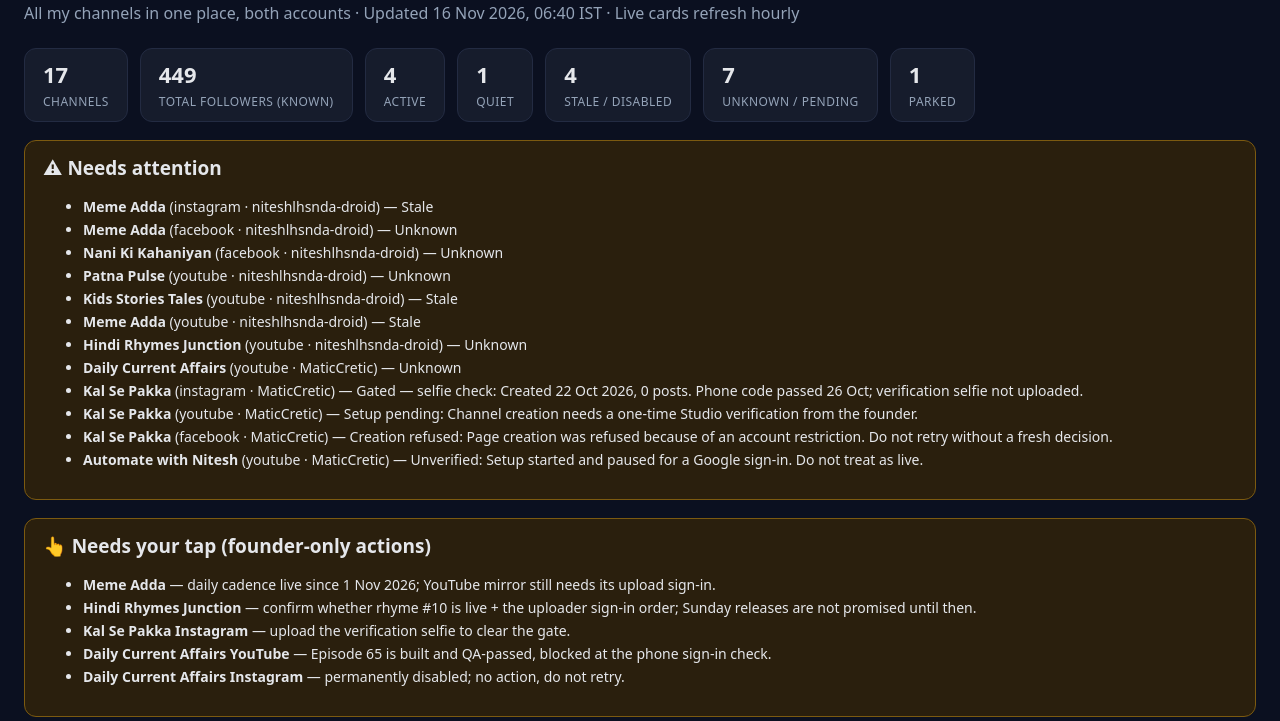
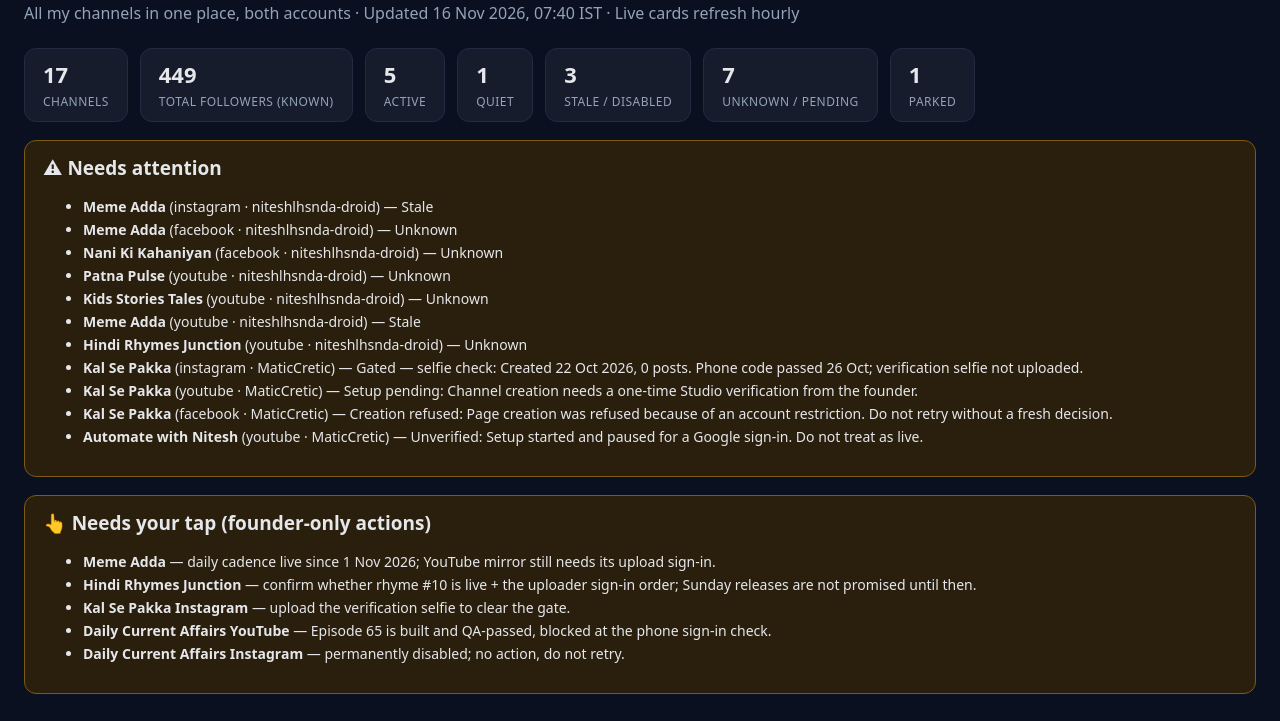
Before and after one commit to niteshlhsnda-droid/channel-status, a plain HTML site: page index.html in a window 1280 px wide. Shown: the part 62-783 px from the top of the page. Drawn offline with Linux system fonts and the light colour scheme.

Commit message:
Channel status update: index.html

```diff
--- a/index.html
+++ b/index.html
@@ -19,15 +19,15 @@ a{color:#7fb3ff;text-decoration:none} .visit{display:inline-block;margin-top:12p
 .attn{background:#2a1f0d;border:1px solid #7c5a10;border-radius:12px;padding:14px 18px;margin:18px 0}
 .attn h3{margin:0 0 8px} .attn li{margin:4px 0;font-size:14px}
 </style></head><body>
-<h1>📡 Channel Status</h1><p class="sub">All my channels in one place, both accounts · Updated 16 Nov 2026, 06:40 IST · Live cards refresh hourly</p>
+<h1>📡 Channel Status</h1><p class="sub">All my channels in one place, both accounts · Updated 16 Nov 2026, 07:40 IST · Live cards refresh hourly</p>
 <div class="summary"><div class="stat"><b>17</b><span>Channels</span></div>
 <div class="stat"><b>449</b><span>Total followers (known)</span></div>
-<div class="stat"><b>4</b><span>Active</span></div>
+<div class="stat"><b>5</b><span>Active</span></div>
 <div class="stat"><b>1</b><span>Quiet</span></div>
-<div class="stat"><b>4</b><span>Stale / disabled</span></div>
+<div class="stat"><b>3</b><span>Stale / disabled</span></div>
 <div class="stat"><b>7</b><span>Unknown / pending</span></div>
 <div class="stat"><b>1</b><span>Parked</span></div></div>
-<div class="attn"><h3>⚠ Needs attention</h3><ul><li><b>Meme Adda</b> (instagram · niteshlhsnda-droid) — Stale</li><li><b>Meme Adda</b> (facebook · niteshlhsnda-droid) — Unknown</li><li><b>Nani Ki Kahaniyan</b> (facebook · niteshlhsnda-droid) — Unknown</li><li><b>Patna Pulse</b> (youtube · niteshlhsnda-droid) — Unknown</li><li><b>Kids Stories Tales</b> (youtube · niteshlhsnda-droid) — Stale</li><li><b>Meme Adda</b> (youtube · niteshlhsnda-droid) — Stale</li><li><b>Hindi Rhymes Junction</b> (youtube · niteshlhsnda-droid) — Unknown</li><li><b>Daily Current Affairs</b> (youtube · MaticCretic) — Unknown</li><li><b>Kal Se Pakka</b> (instagram · MaticCretic) — Gated — selfie check: Created 22 Oct 2026, 0 posts. Phone code passed 26 Oct; verification selfie not uploaded.</li><li><b>Kal Se Pakka</b> (youtube · MaticCretic) — Setup pending: Channel creation needs a one-time Studio verification from the founder.</li><li><b>Kal Se Pakka</b> (facebook · MaticCretic) — Creation refused: Page creation was refused because of an account restriction. Do not retry without a fresh decision.</li><li><b>Automate with Nitesh</b> (youtube · MaticCretic) — Unverified: Setup started and paused for a Google sign-in. Do not treat as live.</li></ul></div>
+<div class="attn"><h3>⚠ Needs attention</h3><ul><li><b>Meme Adda</b> (instagram · niteshlhsnda-droid) — Stale</li><li><b>Meme Adda</b> (facebook · niteshlhsnda-droid) — Unknown</li><li><b>Nani Ki Kahaniyan</b> (facebook · niteshlhsnda-droid) — Unknown</li><li><b>Patna Pulse</b> (youtube · niteshlhsnda-droid) — Unknown</li><li><b>Kids Stories Tales</b> (youtube · niteshlhsnda-droid) — Unknown</li><li><b>Meme Adda</b> (youtube · niteshlhsnda-droid) — Stale</li><li><b>Hindi Rhymes Junction</b> (youtube · niteshlhsnda-droid) — Unknown</li><li><b>Kal Se Pakka</b> (instagram · MaticCretic) — Gated — selfie check: Created 22 Oct 2026, 0 posts. Phone code passed 26 Oct; verification selfie not uploaded.</li><li><b>Kal Se Pakka</b> (youtube · MaticCretic) — Setup pending: Channel creation needs a one-time Studio verification from the founder.</li><li><b>Kal Se Pakka</b> (facebook · MaticCretic) — Creation refused: Page creation was refused because of an account restriction. Do not retry without a fresh decision.</li><li><b>Automate with Nitesh</b> (youtube · MaticCretic) — Unverified: Setup started and paused for a Google sign-in. Do not treat as live.</li></ul></div>
 <div class="attn"><h3>👆 Needs your tap (founder-only actions)</h3><ul>
 <li><b>Meme Adda</b> — daily cadence live since 1 Nov 2026; YouTube mirror still needs its upload sign-in.</li>
 <li><b>Hindi Rhymes Junction</b> — confirm whether rhyme #10 is live + the uploader sign-in order; Sunday releases are not promised until then.</li>
@@ -69,8 +69,8 @@ a{color:#7fb3ff;text-decoration:none} .visit{display:inline-block;margin-top:12p
 <div><span>Account</span><b>niteshlhsnda-droid</b></div><div><span>Email / login</span><b>niteshlhsnda@gmail.com</b></div><div><span>Posts, last 7 days</span><b>0</b></div><div><span>Latest post</span><b>No recent post found</b></div><div><span>Source</span><b>Live check</b></div>
 <a class="visit" href="https://www.youtube.com/channel/UCPVaivHE-SprfFlD-Yh7yBA">Open channel ↗</a></article><article class="card">
 <div class="top"><svg viewBox="0 0 24 24" width="26" height="26"><rect x="2" y="5" width="20" height="14" rx="3" fill="#ff0000"/><path d="M10 9.5v5l4.5-2.5z" fill="#fff"/></svg><div><h3>Kids Stories Tales</h3><p>@kids.stories.tales.official</p></div>
-<span class="badge" style="background:#ef4444">Stale</span></div>
-<div><span>Account</span><b>niteshlhsnda-droid</b></div><div><span>Email / login</span><b>niteshlhsnda@gmail.com ✓</b></div><div><span>Posts, last 7 days</span><b>0</b></div><div><span>Latest video</span><b>Teremok: The Little House in the Woods | Bedtime Story for Kids</b></div><div><span>Latest post</span><b>08 Nov 2026 · 7d ago <a href="https://www.youtube.com/watch?v=kpZEwDlssKY">open ↗</a></b></div><div><span>Source</span><b>Live check</b></div>
+<span class="badge" style="background:#94a3b8">Unknown</span></div>
+<div><span>Account</span><b>niteshlhsnda-droid</b></div><div><span>Email / login</span><b>niteshlhsnda@gmail.com ✓</b></div><div><span>Posts, last 7 days</span><b>0</b></div><div><span>Latest post</span><b>No recent post found</b></div><div><span>Source</span><b>Live check</b></div>
 <a class="visit" href="https://www.youtube.com/channel/UCXII5ks3ZuF9uawh8nBlozw">Open channel ↗</a></article><article class="card">
 <div class="top"><svg viewBox="0 0 24 24" width="26" height="26"><rect x="2" y="5" width="20" height="14" rx="3" fill="#ff0000"/><path d="M10 9.5v5l4.5-2.5z" fill="#fff"/></svg><div><h3>Meme Adda</h3><p>@memeaddaindia</p></div>
 <span class="badge" style="background:#ef4444">Stale</span></div>
@@ -93,8 +93,8 @@ a{color:#7fb3ff;text-decoration:none} .visit{display:inline-block;margin-top:12p
 <div><span>Account</span><b>MaticCretic</b></div><div><span>Email / login</span><b>Not on file</b></div><div><span>Latest post</span><b>No recent post found</b></div><div><span>Status note</span><b>Page creation was refused because of an account restriction. Do not retry without a fresh decision.</b></div><div><span>Source</span><b>Hand snapshot, not live-checked</b></div>
 </article></div><h3><svg viewBox="0 0 24 24" width="26" height="26"><rect x="2" y="5" width="20" height="14" rx="3" fill="#ff0000"/><path d="M10 9.5v5l4.5-2.5z" fill="#fff"/></svg> YouTube</h3><div class='grid'><article class="card">
 <div class="top"><svg viewBox="0 0 24 24" width="26" height="26"><rect x="2" y="5" width="20" height="14" rx="3" fill="#ff0000"/><path d="M10 9.5v5l4.5-2.5z" fill="#fff"/></svg><div><h3>Daily Current Affairs</h3><p>@DailyCurrentAffairs-s1p</p></div>
-<span class="badge" style="background:#94a3b8">Unknown</span></div>
-<div><span>Account</span><b>MaticCretic</b></div><div><span>Email / login</span><b>MaticCretic Google account — email not on file</b></div><div><span>Posts, last 7 days</span><b>0</b></div><div><span>Latest post</span><b>No recent post found</b></div><div><span>Source</span><b>Live check</b></div>
+<span class="badge" style="background:#22c55e">Active</span></div>
+<div><span>Account</span><b>MaticCretic</b></div><div><span>Email / login</span><b>MaticCretic Google account — email not on file</b></div><div><span>Posts, last 7 days</span><b>15</b></div><div><span>Latest video</span><b>Top 5 Current Affairs Hinglish | Ep 125 | 16 November 2026 | #shorts</b></div><div><span>Latest post</span><b>16 Nov 2026 · today <a href="https://www.youtube.com/shorts/I_WnZnJZdHk">open ↗</a></b></div><div><span>Source</span><b>Live check</b></div>
 <a class="visit" href="https://www.youtube.com/channel/UCsOqDVFHEFv1f9rb4zF9nnA">Open channel ↗</a></article><article class="card">
 <div class="top"><svg viewBox="0 0 24 24" width="26" height="26"><rect x="2" y="5" width="20" height="14" rx="3" fill="#ff0000"/><path d="M10 9.5v5l4.5-2.5z" fill="#fff"/></svg><div><h3>Kal Se Pakka</h3><p>YouTube — not created</p></div>
 <span class="badge" style="background:#94a3b8">Setup pending</span></div>
```
